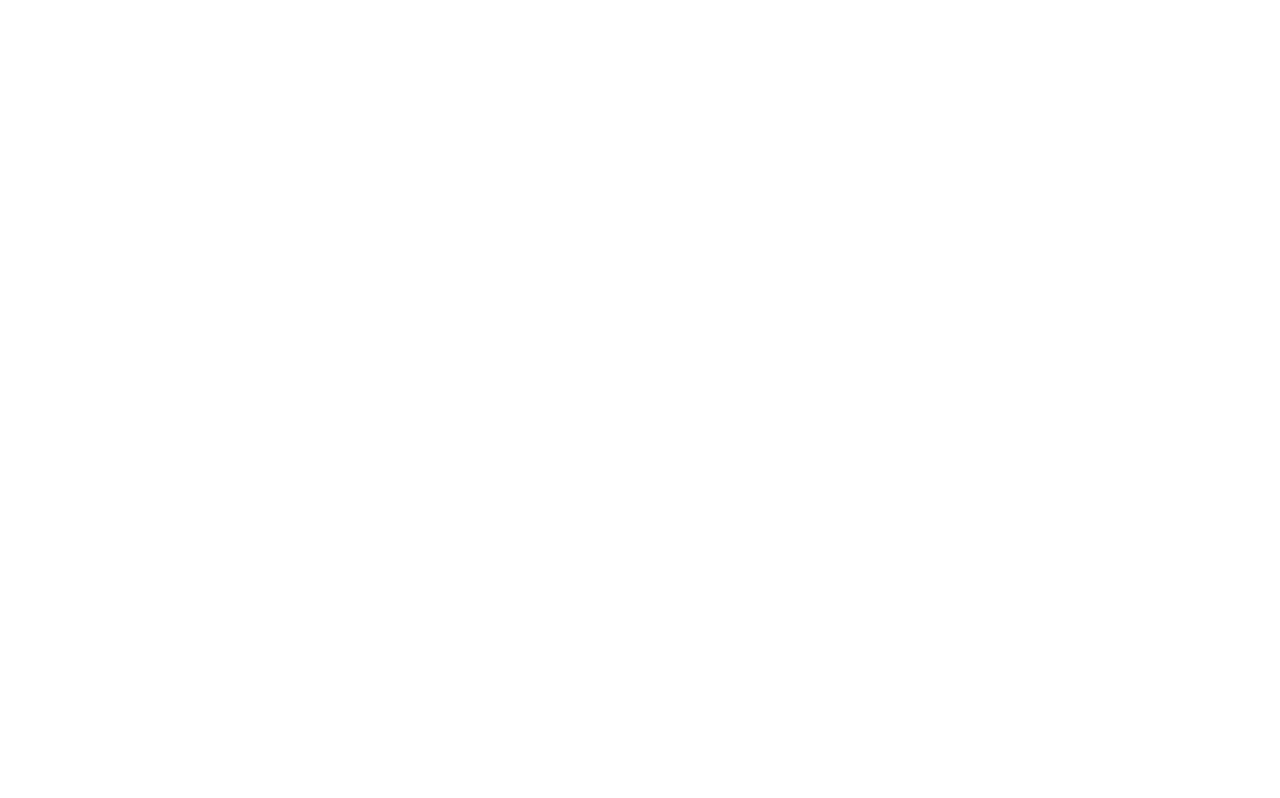
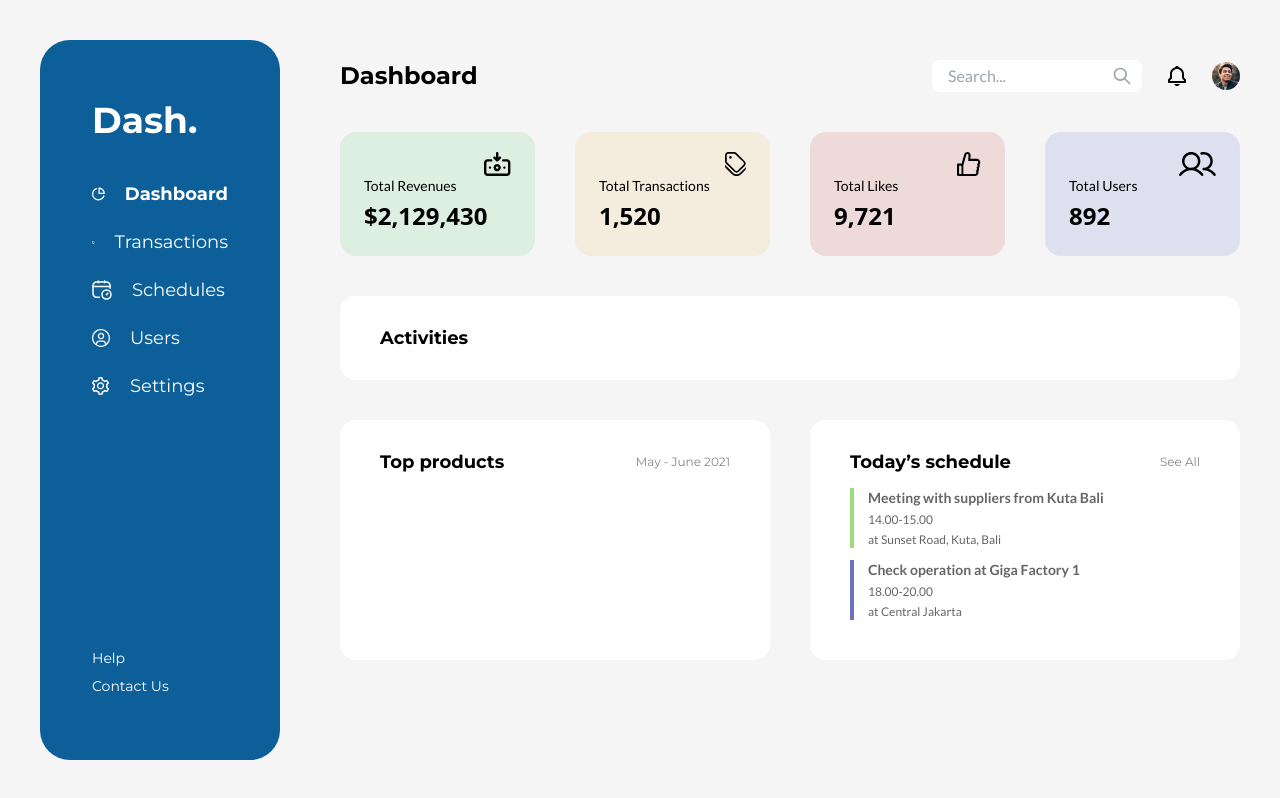
Before and after one commit to lestercardoz11/dash, a React (Create React App) app: page / in a window 1280 px wide. Before the commit this address had no page. Built offline with nearby package versions, Linux system fonts and the light colour scheme.

Commit message:
bug: Routing fix

```diff
--- a/src/App.js
+++ b/src/App.js
@@ -8,10 +8,10 @@
 function App() {
   return (
     <Routes>
-      <Route path='/dash' element={<Home />} />
-      <Route path='/dash/login' element={<AuthLayout children={<Login />} />} />
+      <Route path='/' element={<Home />} />
+      <Route path='/login' element={<AuthLayout children={<Login />} />} />
       <Route
-        path='/dash/register'
+        path='/register'
         element={<AuthLayout children={<Register />} />}
       />
     </Routes>
```
